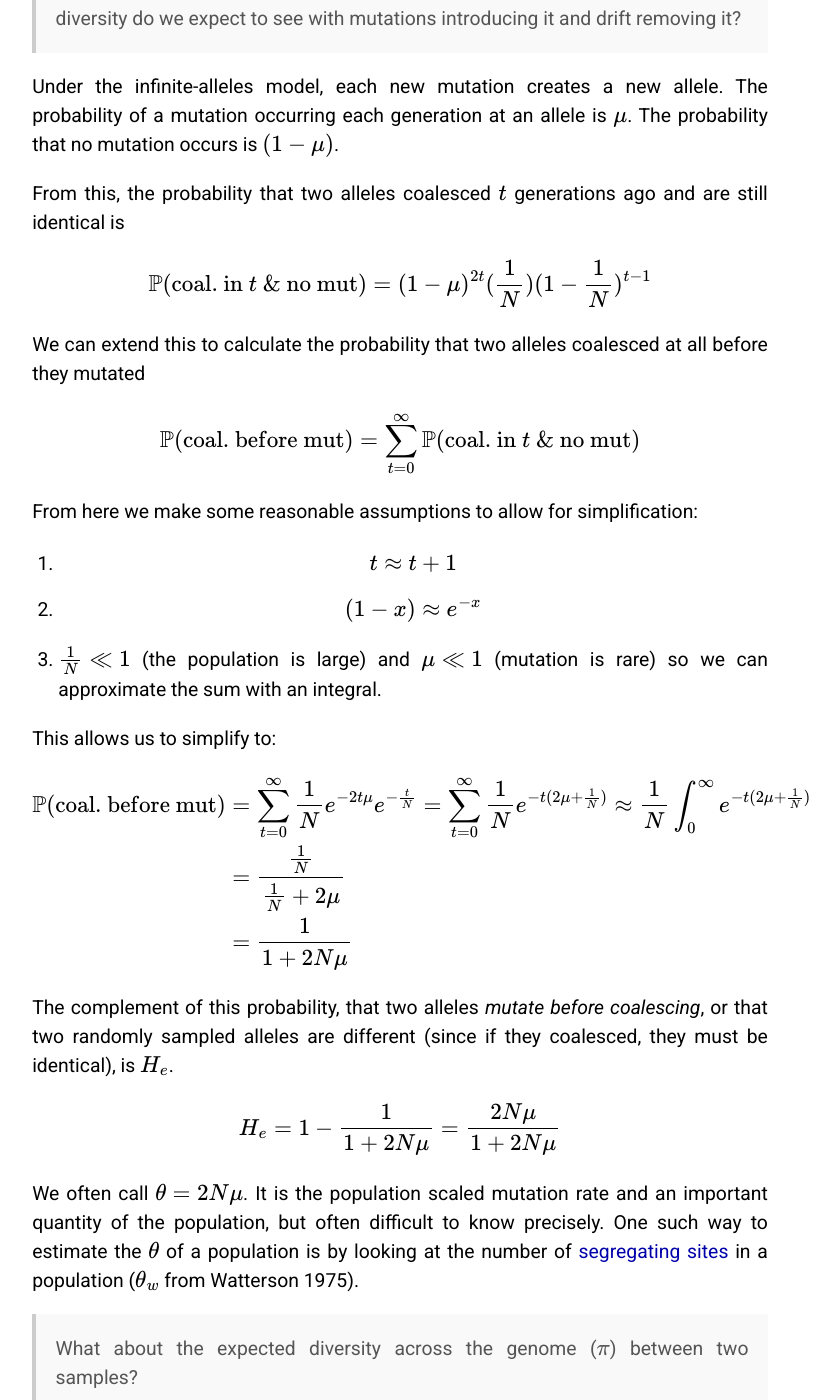
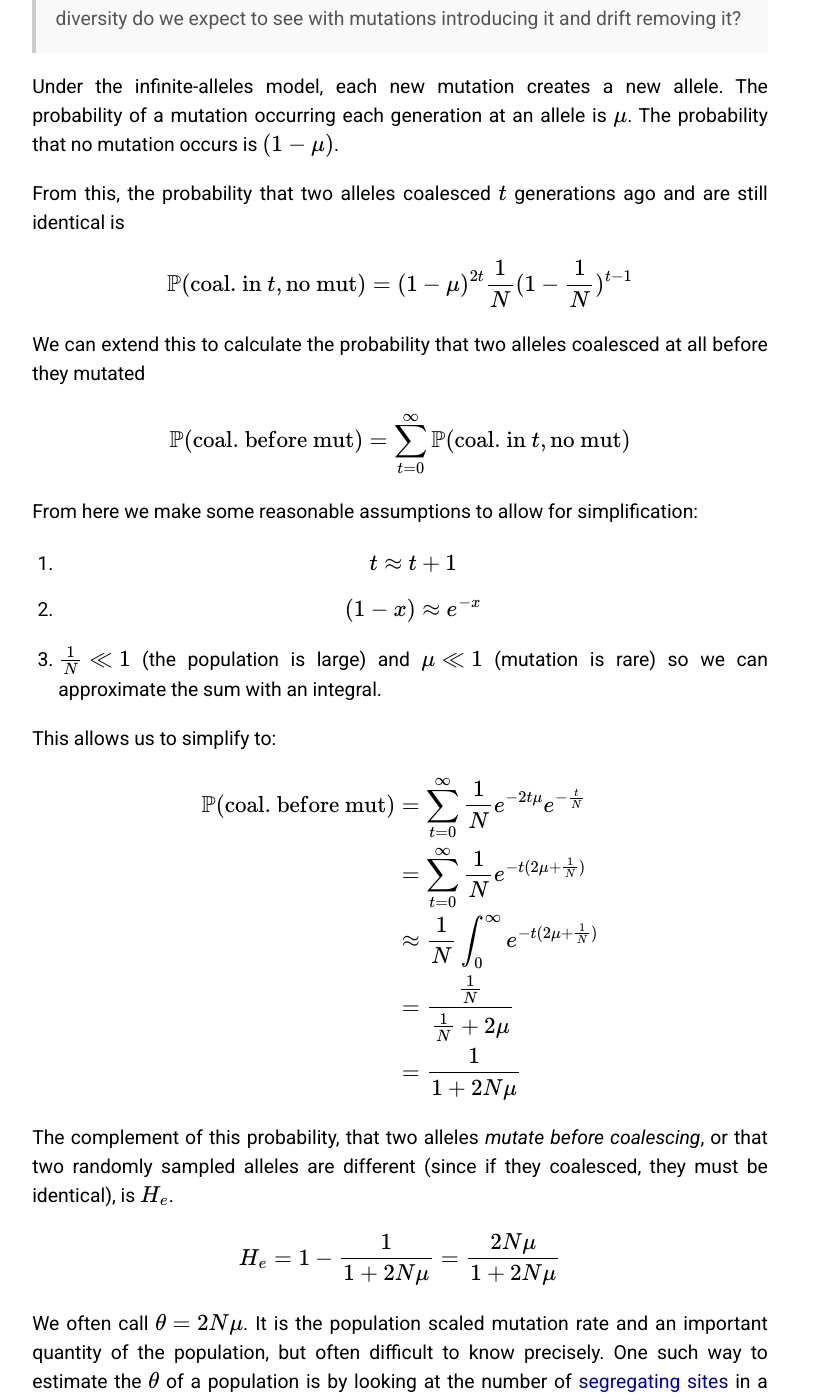
Before and after one commit to cjdjpj/cjdjpj.github.io, a Jekyll site: the page built from _posts/2025-5-30-diversity-coalescent-theory.md, in a window 1280 px wide and 1400 px high, scrolled down 1338 px. Shown: the whole window, without its empty margins (240-1080 px from the left). Built offline with Jekyll 4.4.1, drawn with Linux system fonts in a browser that asks for light colours.

```diff
--- a/_posts/2025-5-30-diversity-coalescent-theory.md
+++ b/_posts/2025-5-30-diversity-coalescent-theory.md
@@ -44,13 +44,13 @@ Under the infinite-alleles model, each new mutation creates a new allele. The pr
 From this, the probability that two alleles coalesced $$t$$ generations ago and are still identical is
 
 $$
-\mathbb{P}(\text{coal. in } t\ \& \text{ no mut}) = (1-\mu)^{2t}(\frac{1}{N})(1-\frac{1}{N})^{t-1}
+\mathbb{P}(\text{coal. in } t,  \text{no mut}) = (1-\mu)^{2t}\frac{1}{N}(1-\frac{1}{N})^{t-1}
 $$
 
 We can extend this to calculate the probability that two alleles coalesced at all before they mutated
 
 $$
-\mathbb{P}(\text{coal. before mut}) = \sum_{t=0}^\infty \mathbb{P}(\text{coal. in } t\ \& \text{ no mut})
+\mathbb{P}(\text{coal. before mut}) = \sum_{t=0}^\infty \mathbb{P}(\text{coal. in } t, \text{no mut})
 $$
 
 From here we make some reasonable assumptions to allow for simplification:
@@ -62,7 +62,9 @@ This allows us to simplify to:
 
 $$
 \begin{align*}
-\mathbb{P}(\text{coal. before mut}) &= \sum_{t=0}^\infty \frac{1}{N}e^{-2t\mu}e^{-\frac{t}{N}} = \sum_{t=0}^\infty \frac{1}{N}e^{-t(2\mu + \frac{1}{N})} \approx \frac{1}{N}\int^\infty_0 e^{-t(2\mu + \frac{1}{N})}\\
+\mathbb{P}(\text{coal. before mut}) &= \sum_{t=0}^\infty \frac{1}{N}e^{-2t\mu}e^{-\frac{t}{N}} \\
+&= \sum_{t=0}^\infty \frac{1}{N}e^{-t(2\mu + \frac{1}{N})} \\
+&\approx \frac{1}{N}\int^\infty_0 e^{-t(2\mu + \frac{1}{N})}\\
 &= \frac{\frac{1}{N}}{\frac{1}{N} + 2\mu}\\
 &= \frac{1}{1+2N\mu}
 \end{align*}
```
